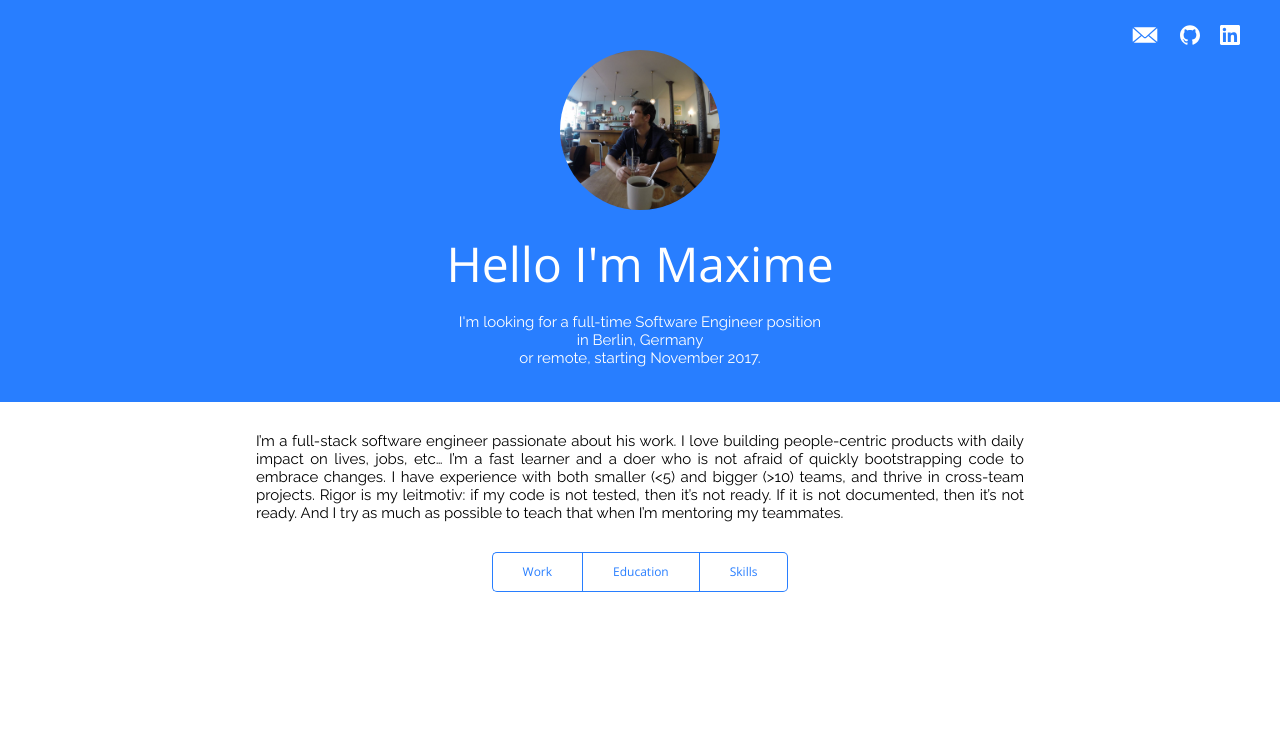
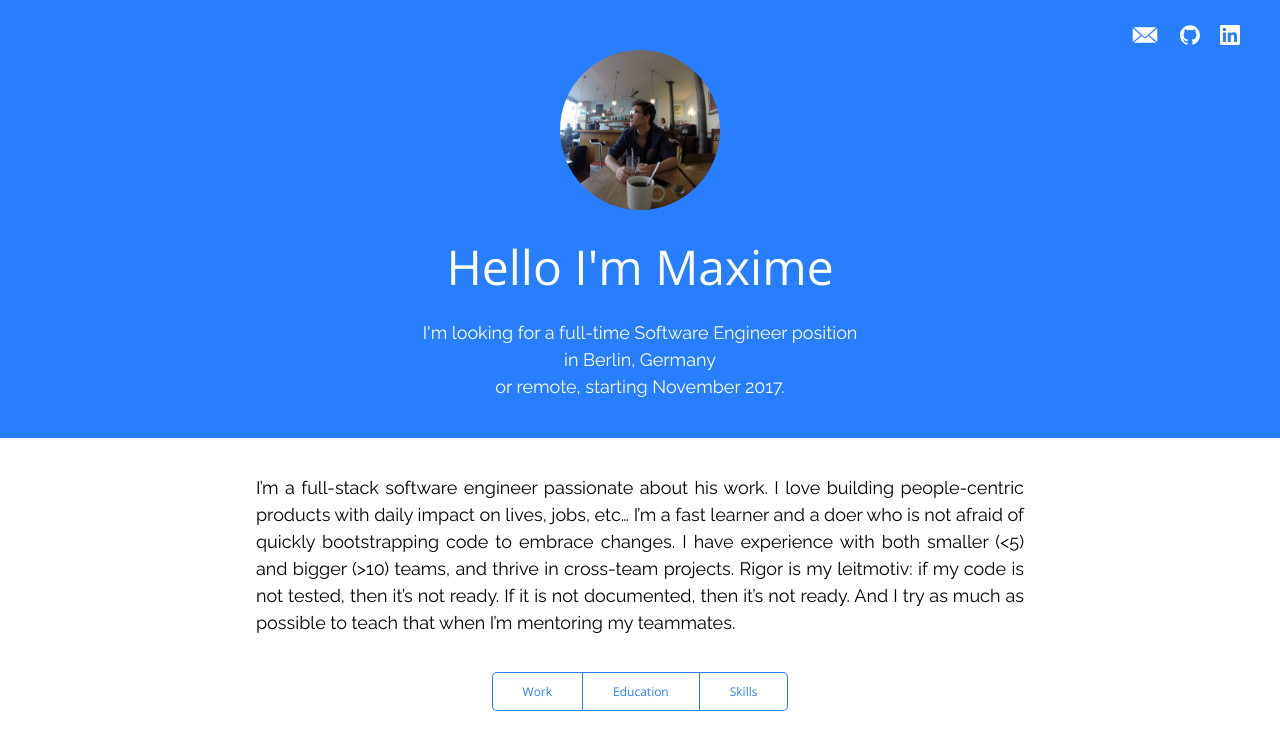
Before and after one commit to m-vdb/m-vdb.github.io, a React (Create React App) app: page / in a window 1280 px wide. Shown: the top 750 px of the page. Built offline with nearby package versions, Linux system fonts and the light colour scheme.

Commit message:
bigger, better font

```diff
--- a/src/App.css
+++ b/src/App.css
@@ -24,7 +24,8 @@ blockquote {
 }
 
 p {
-  font-size: 1.25em;
+  font-size: 1.5em;
+  line-height: 1.5em;
   font-family: "Raleway";
 }
 
@@ -38,6 +39,10 @@ small {
 
 
 /* Header */
+
+h2 {
+  margin: 20px 0;
+}
 
 .header {
   background-color: #287eff;
--- a/src/index.css
+++ b/src/index.css
@@ -3,7 +3,6 @@ body {
   padding: 0;
   font-family: 'Open Sans';
   font-size: 12px;
-  line-height: 1.5em;
 }
 
 *:focus {
```
